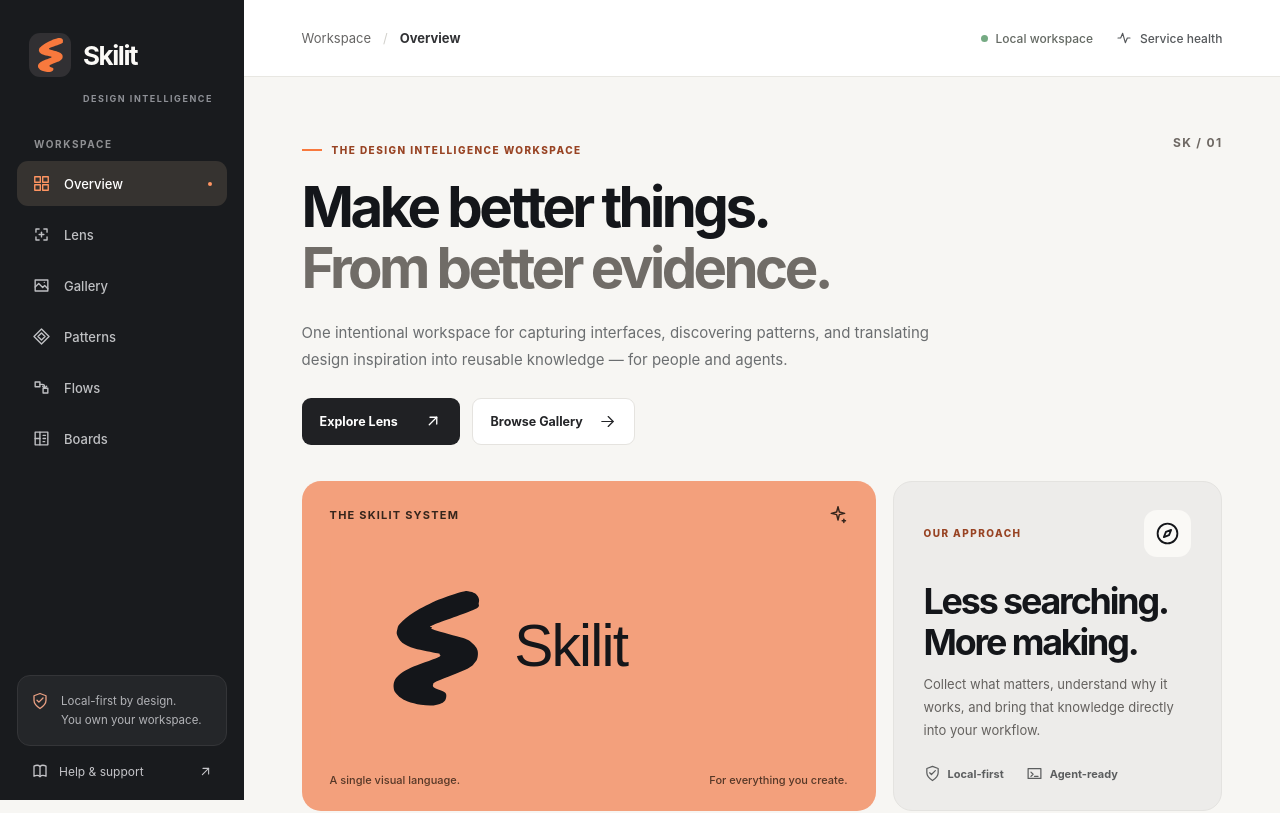
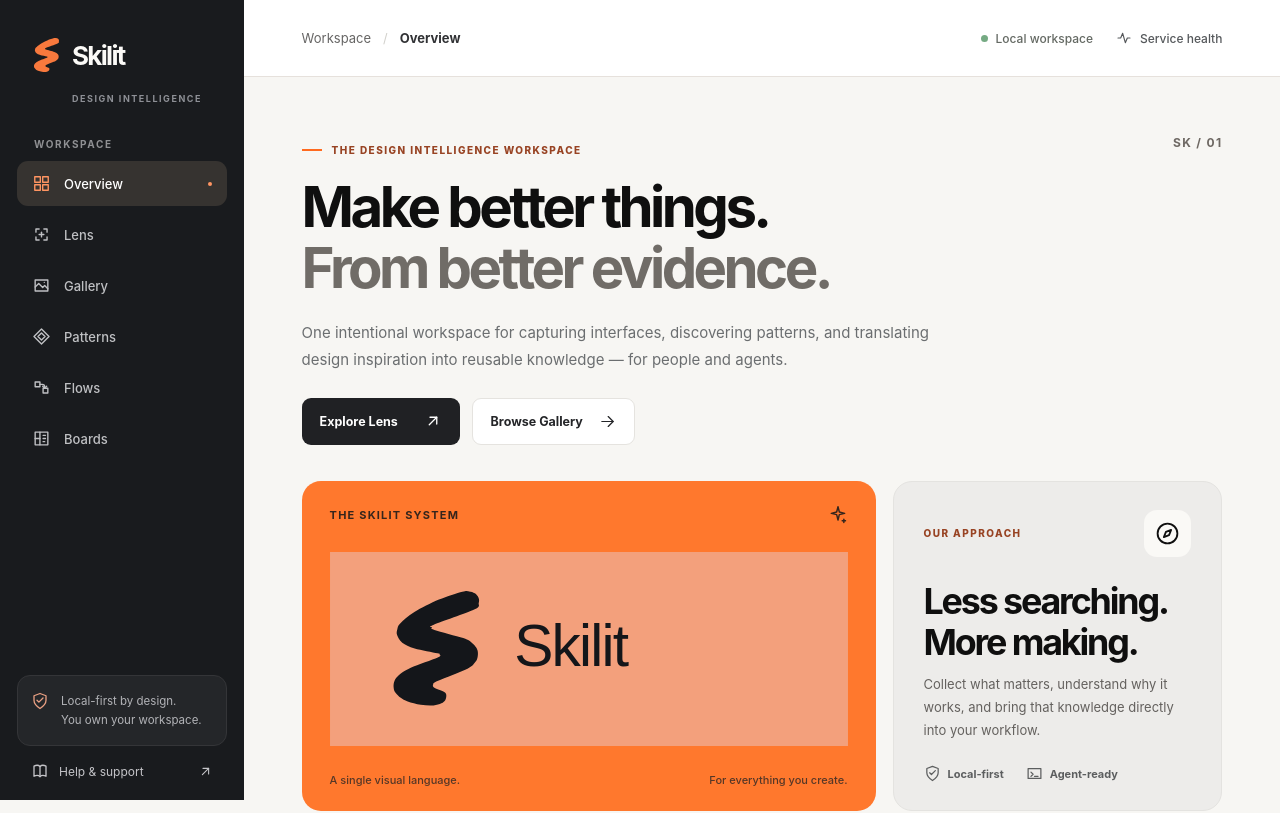
Before and after one commit to TheHalfMoon/Skelet, a Next.js app in the folder apps/web/: page / in a window 1280 px wide. Shown: the top 813 px of the page. Built offline with nearby package versions, Linux system fonts and the light colour scheme.

Commit message:
feat(brand): align approved lowercase wordmark and orange palette

```diff
--- a/apps/web/app/globals.css
+++ b/apps/web/app/globals.css
@@ -1,12 +1,12 @@
 :root {
   color-scheme: light;
-  --sk-ink: #14161a;
+  --sk-ink: #0f0f0f;
   --sk-muted: #747579;
-  --sk-orange: #f8793d;
-  --sk-orange-soft: #f3a07c;
+  --sk-orange: #ff6a1f;
+  --sk-orange-soft: #ff782d;
   --sk-surface: #f7f6f3;
-  --sk-cream: #faf9f6;
-  --sk-line: #e8e7e2;
+  --sk-cream: #faf8f5;
+  --sk-line: #e6e1dc;
   --sk-card: #ffffff;
   --sk-sidebar: #191b1e;
   font-family: -apple-system, BlinkMacSystemFont, "Segoe UI", Arial, sans-serif;
@@ -26,10 +26,10 @@
   position: sticky; top: 0; height: 100vh; z-index: 4;
 }
 .sk-sidebar-head { padding: 4px 12px 34px; }
-.sk-brand { display: inline-flex; align-items: center; gap: 12px; text-decoration: none; color: #fbfaf7; font-size: 26px; letter-spacing: -.055em; font-weight: 700; }
-.sk-brand-symbol { display: grid; place-items: center; border-radius: 11px; width: 42px; height: 44px; background: #313033; }
+.sk-brand { display: inline-flex; align-items: center; gap: 9px; text-decoration: none; color: #fbfaf7; font-size: 26px; letter-spacing: -.065em; font-weight: 650; }
+.sk-brand-symbol { display: grid; place-items: center; width: 34px; height: 44px; flex: 0 0 34px; }
 .sk-brand-symbol img { object-fit: contain; }
-.sk-brand-caption { display: block; font-size: 9px; font-weight: 650; letter-spacing: .17em; color: #8e9096; margin: 16px 0 0 54px; white-space: nowrap; }
+.sk-brand-caption { display: block; font-size: 9px; font-weight: 650; letter-spacing: .17em; color: #8e9096; margin: 16px 0 0 43px; white-space: nowrap; }
 .sk-nav-section-label { padding: 0 17px 11px; color: #8f9093; letter-spacing: .16em; font-size: 10px; font-weight: 700; }
 .sk-navigation { display: grid; gap: 6px; }
 .sk-nav-link {
```
